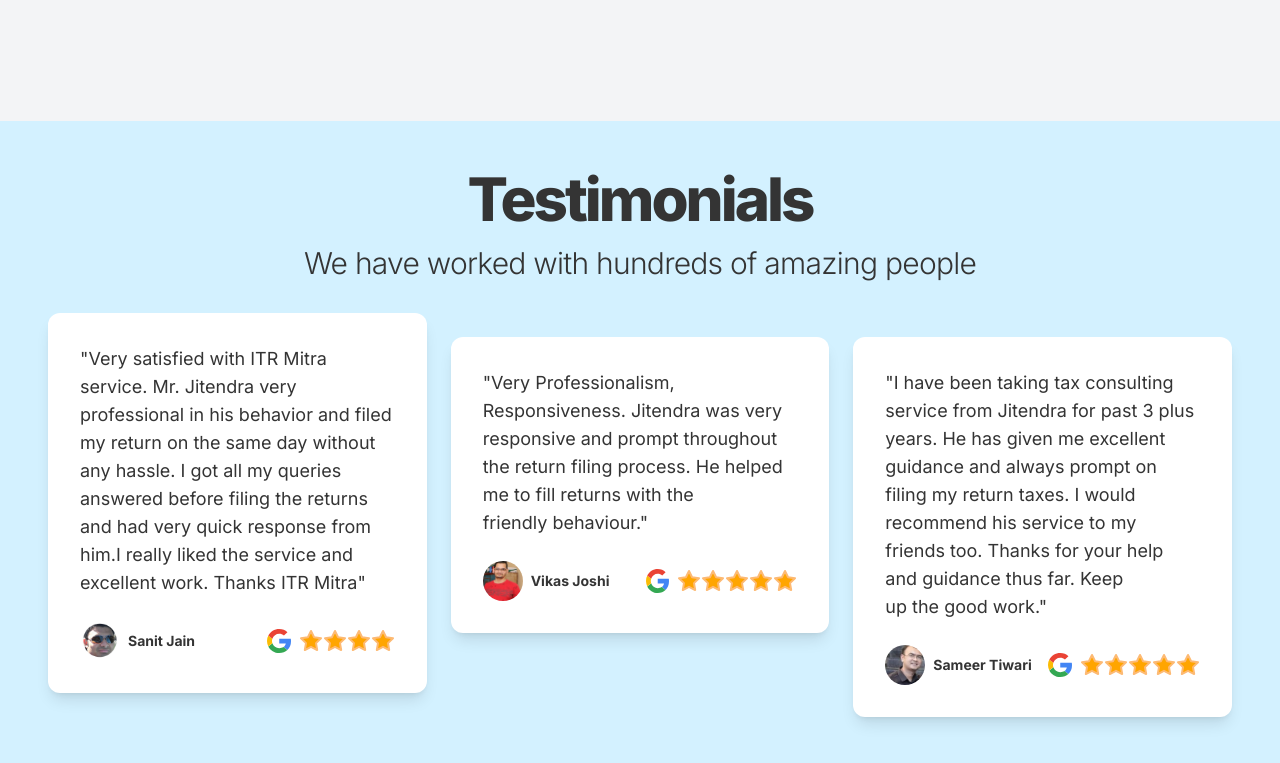
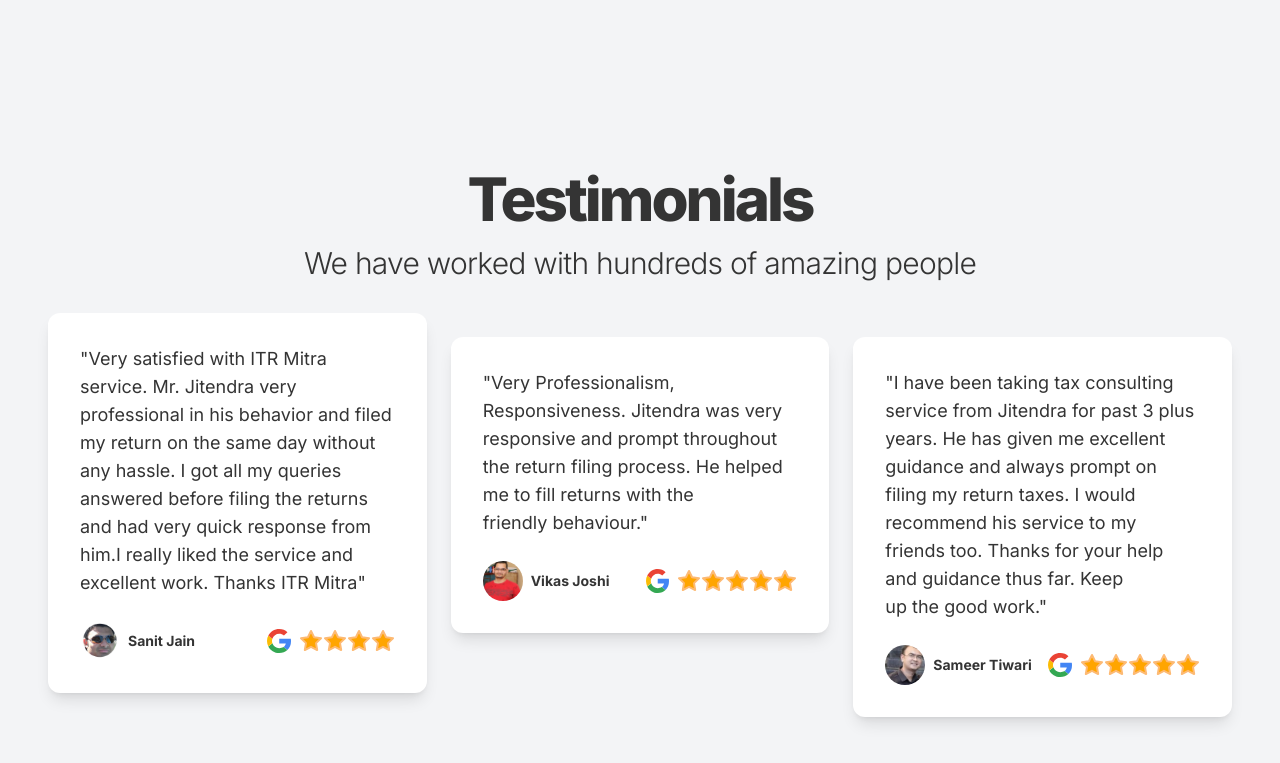
Before and after one commit to itrmitra/itrmitra, a Next.js app: page / in a window 1280 px wide. Shown: the part 2360-3123 px from the top of the page. Built offline with nearby package versions, Linux system fonts and the light colour scheme.

Commit message:
add bottom border

```diff
--- a/src/components/info-sections/testimonials-section.tsx
+++ b/src/components/info-sections/testimonials-section.tsx
@@ -4,7 +4,7 @@ import { testimonials } from "../../data/testimonials"
 
 export default function TestimonialsSection() {
     return (
-        <div className="flex flex-col bg-light-brand px-8 py-12 md:min-h-screen md:px-12">
+        <div className="flex flex-col border-b px-8 py-12 md:min-h-screen md:px-12">
             <h1 className="mx-auto mb-4 text-4xl font-extrabold leading-tight tracking-tighter md:text-5xl lg:text-6xl">
                 Testimonials
             </h1>
```
